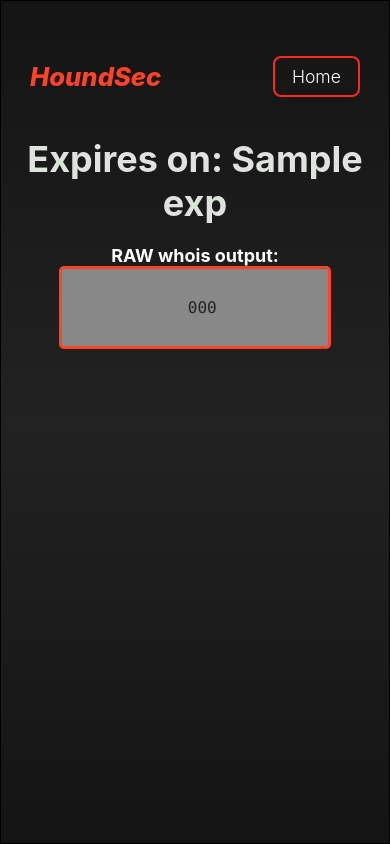
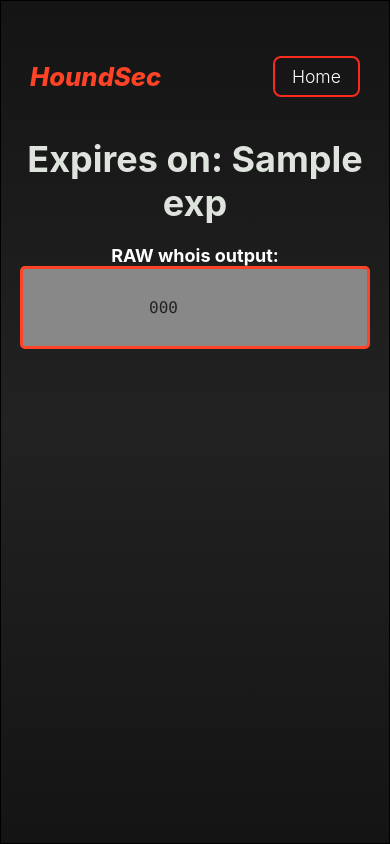
Before and after one commit to HoundSec/flask_whois, a Flask app: template templates/details.html in a window 390 px wide. Run offline with Flask 3, Linux system fonts and the light colour scheme; the template is opened without the code that fills it: most values are stand-ins (such as "Sample title", 1, 10 or a date in 2020).

Commit message:
wider_raw_output_box_in_mobile

```diff
--- a/static/css/global.css
+++ b/static/css/global.css
@@ -173,7 +173,9 @@ code {
 /* responsive tablet devices */
 
 @media screen and (max-width:992px) {
-
+	code{
+    	width: 80%;
+	}
     .nav-container{
         width: 80%;
     }
@@ -211,6 +213,9 @@ code {
 /* responsive mobile devices  */
 
 @media screen and (max-width:576px) {
+	code{
+    	width: 90%;
+	}
 
     .nav-container{
         width: 85%;
@@ -224,7 +229,7 @@ code {
     padding: 8px 17px;
    }
     .main-content{
-        width: 90%;
+        width: 95%;
         margin-top: 130px;
     }
     .info h1{
```
